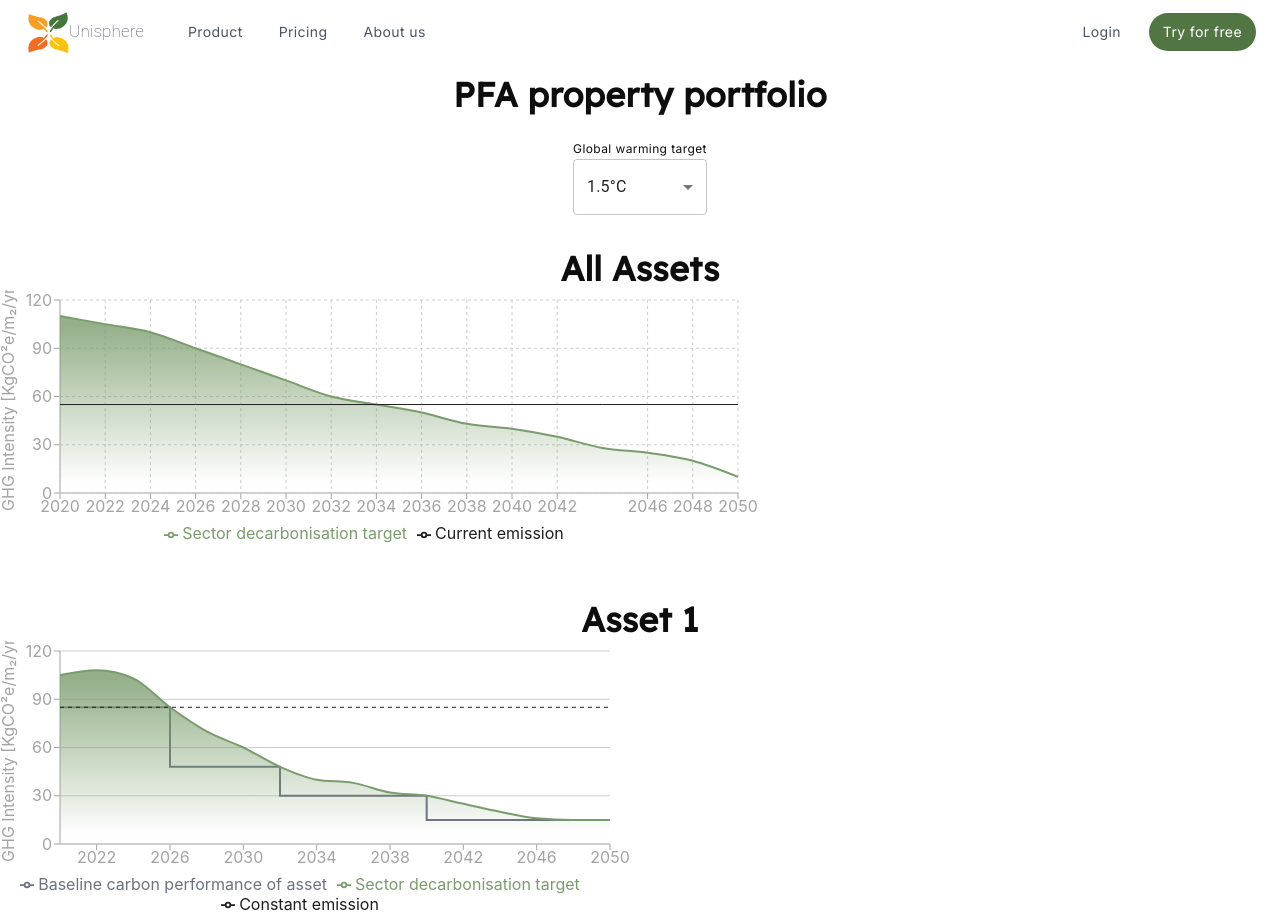
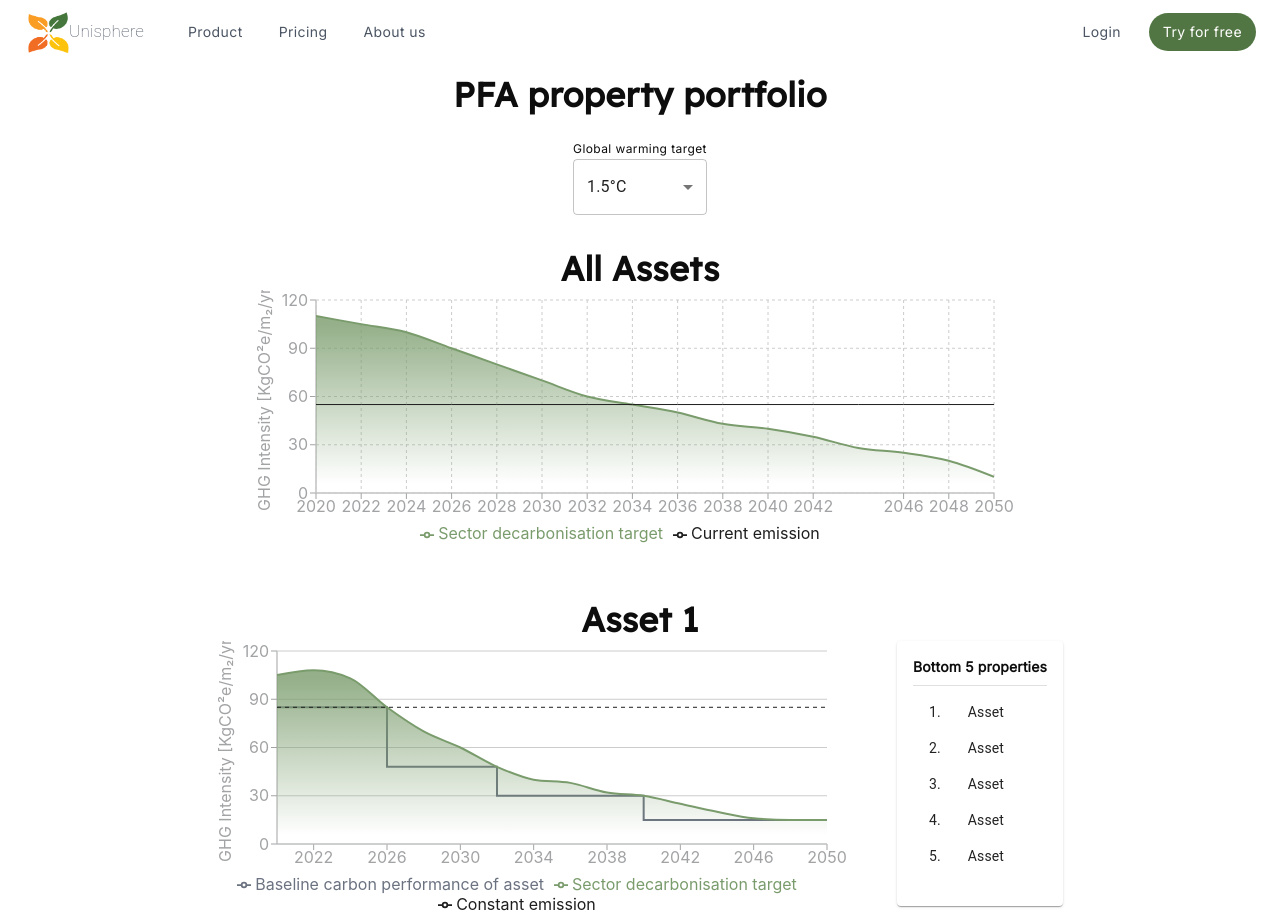
Before and after one commit to livols/Decarb, a React (Create React App) app: page /portfolio in a window 1280 px wide. Built offline with nearby package versions, Linux system fonts and the light colour scheme.

Commit message:
Added assetlist and some padding

```diff
--- a/src/pages/portfolio.tsx
+++ b/src/pages/portfolio.tsx
@@ -4,6 +4,7 @@ import { overviewData, strandingData } from "../data/dummy";
 import { useState } from "react";
 import { Box, FormControl, MenuItem, Typography } from "@mui/material";
 import Select, { SelectChangeEvent } from "@mui/material/Select";
+import { AssetList } from "../utils/assetList";
 
 export function Portfolio() {
   const [target, setTarget] = useState("1");
@@ -85,12 +86,19 @@ export function Portfolio() {
           All Assets
         </Typography>
       </Box>
+      <Box
+        sx={{
+          display: "flex",
+          justifyContent: "center",
+        }}
+      >
         <OverviewGraph
           strandingData={overviewData}
           companyName={"PFA"}
           targetBox
           target={target}
         />
+      </Box>
       <Box
         sx={{
           display: "flex",
@@ -106,7 +114,17 @@ export function Portfolio() {
           </Typography>
         </div>
       </Box>
+      <Box
+        sx={{
+          display: "flex",
+          justifyContent: "center",
+        }}
+      >
         <Graph strandingData={strandingData} target={target} />
+        <div style={{ paddingLeft: "40px" }}>
+          <AssetList />
+        </div>
+      </Box>
     </div>
   );
 }
```
Lines whose indentation alone changed are shown as unchanged.
